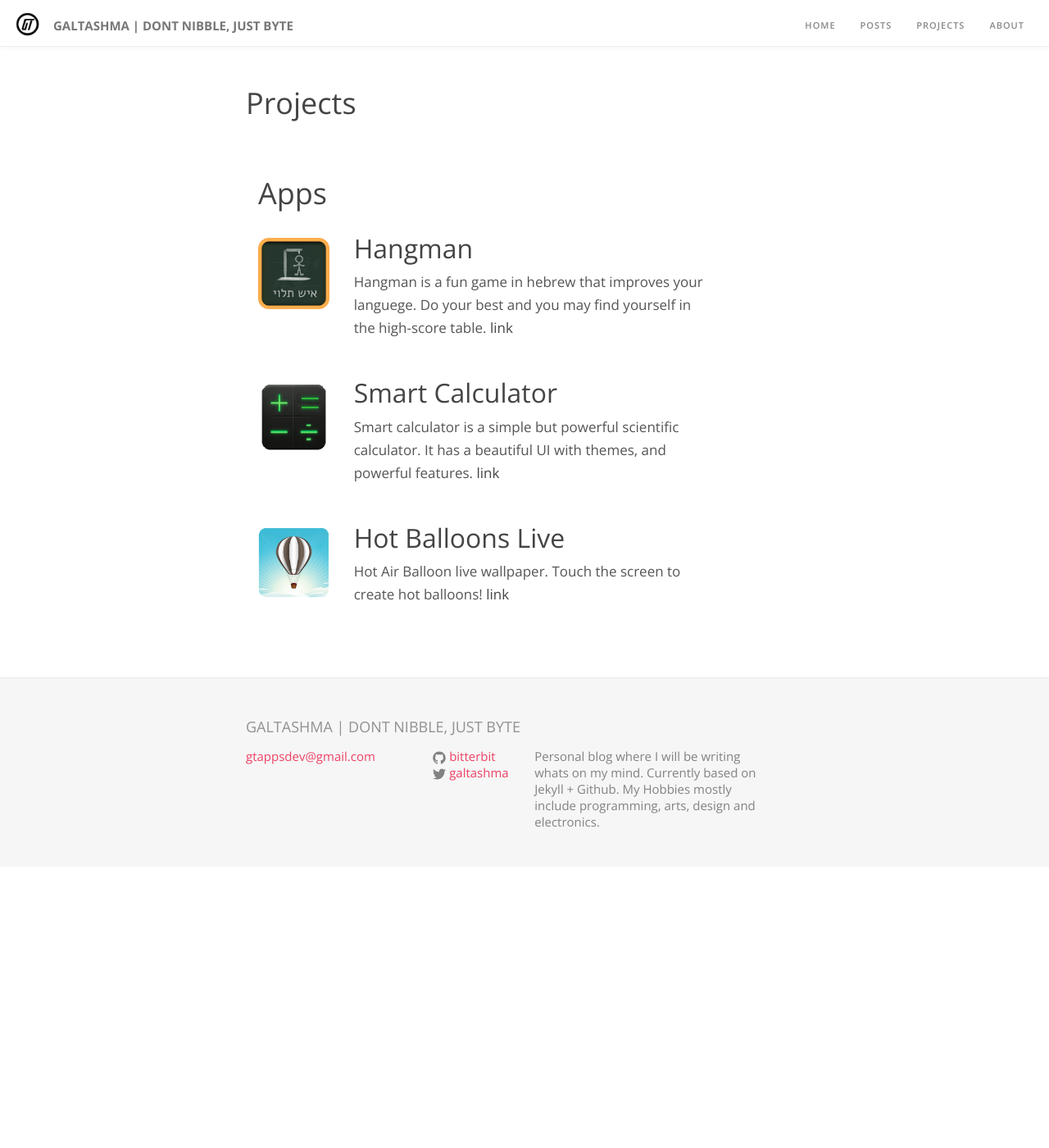
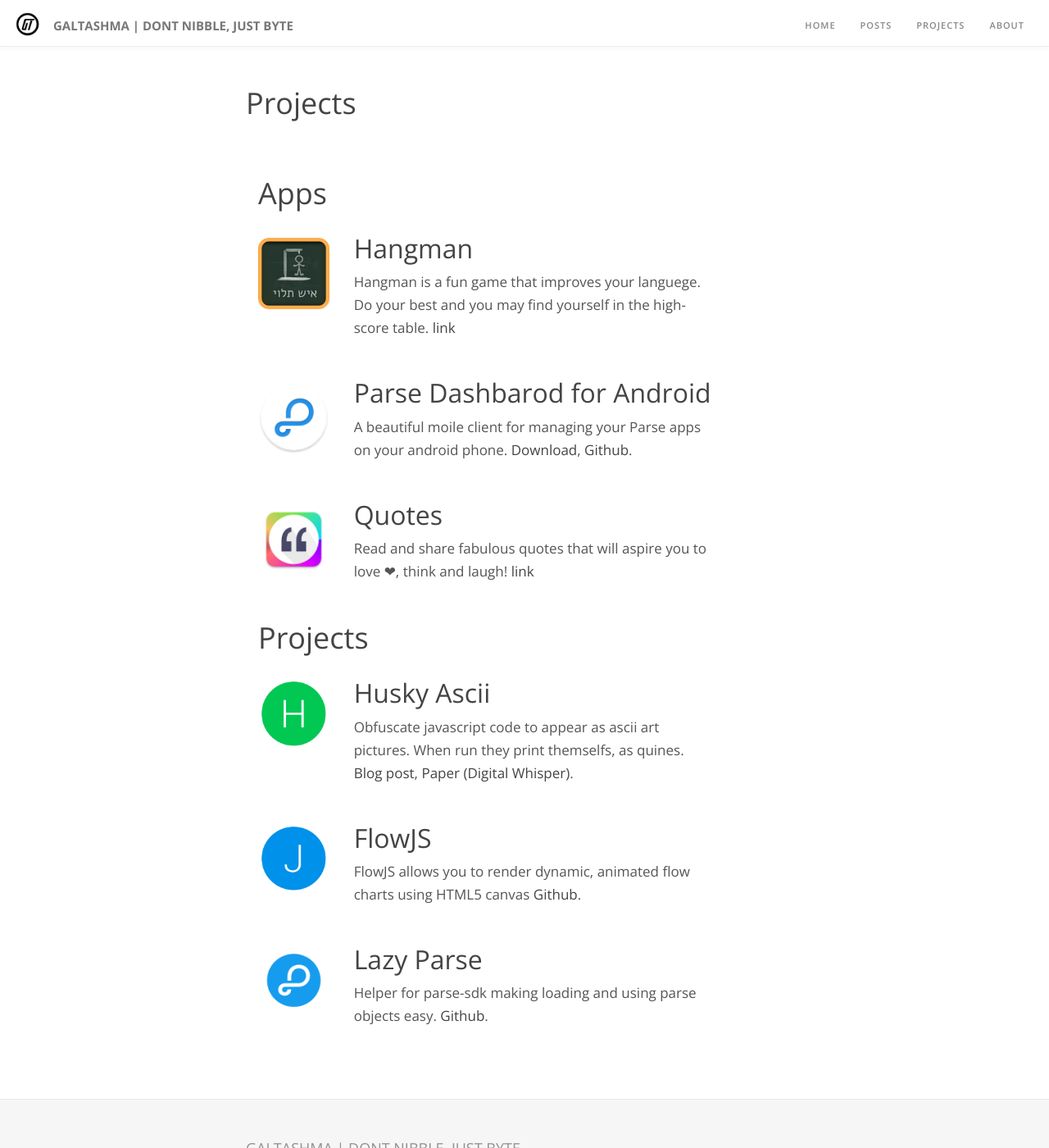
Before and after one commit to bitterbit/bitterbit.github.io, a Jekyll site: the page built from projects.md, in a window 1280 px wide and 1400 px high. Shown: the whole window at 82% size. Built offline with Jekyll 4.4.1, drawn with Linux system fonts in a browser that asks for light colours; comment, search, counter and statistics services are not loaded.

Commit message:
Updated projects page

```diff
--- a/projects.md
+++ b/projects.md
@@ -6,57 +6,91 @@ weight: 20
 ---
 
 <main class="container">
-                <style>
-                    .app-icon {
-                        margin-top: 25px;
-                    }
-                </style>
-		<header>
-			<h1>Apps</h1>
-		</header>
+	<style>
+	    .app-icon {
+		margin-top: 25px;
+	    }
+	</style>
 
-		<div class="row">
-			<div class="col-md-2">
-				<img class="app-icon" src="/assets/img/hangman-icon.png">
-			</div>
 
-			<div class="col-md-8">
-				<h2>Hangman</h2>
-				<p>
-					Hangman is a fun game in hebrew that improves your languege.
-					Do your best and you may find yourself in the high-score table.
-					<a href="https://play.google.com/store/apps/details?id=com.gtr.hangman">link</a>
-				</p>
-			</div>
+<h1>Apps</h1>
+
+<div class="row">
+	<div class="col-md-2">
+		<img class="app-icon" src="/assets/img/hangman-icon.png">
+	</div>
+	<div class="col-md-8">
+		<h2><a href="https://play.google.com/store/apps/details?id=com.gtr.hangman.world">Hangman</a></h2>
+		<p>
+			Hangman is a fun game that improves your languege.
+			Do your best and you may find yourself in the high-score table.
+			<a href="https://play.google.com/store/apps/details?id=com.gtr.hangman.world">link</a>
+		</p>
+	</div>
+</div>
+
+<div class="row">
+	<div class="col-md-2">
+		<img class="app-icon" src="/assets/img/parse_android_dashboard.png">
+	</div>
+	<div class="col-md-8">
+		<h2><a href="https://play.google.com/store/apps/details?id=com.galtashma.parsedashboard">Parse Dashbarod for Android</a></h2>
+		<p>
+			A beautiful moile client for managing your Parse apps on your android phone.
+			<a href="https://play.google.com/store/apps/details?id=com.galtashma.parsedashboard">Download</a>, <a href="https://github.com/bitterbit/Parse-Dashboard-Android">Github</a>.
+		</p>
+	</div>
+</div>
+
+
+<div class="row">
+	<div class="col-md-2">
+		<img class="app-icon" src="/assets/img/quotes-icon.png">
+	</div>
+	<div class="col-md-8">
+		<h2><a href="https://play.google.com/store/apps/details?id=com.gtr.quotes">Quotes</a></h2>
+		<p>
+			Read and share fabulous quotes that will aspire you to love ❤, think and laugh!
+			<a href="https://play.google.com/store/apps/details?id=com.gtr.quotes">link</a>
+		</p>
+	</div>
+</div>
+
+<h1>Projects</h1>
+	<div class="row">
+		<div class="col-md-2">
+			<img src="/assets/img/H.png" style="padding-top: 20px;"/>
 		</div>
-
-		<div class="row">
-
-			<div class="col-md-2">
-				<img class="app-icon" src="/assets/img/smartcalc-icon.jpg">
-			</div>
-			<div class="col-md-8">
-				<h2>Smart Calculator</h2>
-				<p>
-					Smart calculator is a simple but powerful scientific calculator.
-					It has a beautiful UI with themes, and powerful features.
-					<a href="https://play.google.com/store/apps/details?id=com.gtr.calc">link</a>
-				</p>
-			</div>
+		<div class="col-md-8">
+			<h2>Husky Ascii</h2>
+			<p>
+				Obfuscate javascript code to appear as ascii art pictures. When run they print themselfs, as quines. <a href="http://www.galtashma.com/art/2014/10/12/the-husky-code.html">Blog post</a>, <a href="https://www.digitalwhisper.co.il/files/Zines/0x3B/DW59-2-TheHusky.pdf">Paper (Digital Whisper)</a>.
+			</p>
 		</div>
-
-		<div class="row">
-			<div class="col-md-2">
-				<img class="app-icon" src="/assets/img/hotballons-icon.jpg">
-			</div>
-			<div class="col-md-8">
-				<h2>Hot Balloons Live</h2>
-				<p>
-					Hot Air Balloon live wallpaper.
-					Touch the screen to create hot balloons!
-					<a href="https://play.google.com/store/apps/details?id=com.gtr.ballons">link</a>
-				</p>
-			</div>
+	</div>
+	<div class="row">
+		<div class="col-md-2">
+			<img src="/assets/img/J.png" style="padding-top: 20px;"/>
 		</div>
+		<div class="col-md-8">
+			<h2><a href="https://github.com/bitterbit/flowjs">FlowJS</a></h2>
+			<p>
+				FlowJS allows you to render dynamic, animated flow charts using HTML5 canvas
+				<a href="https://github.com/bitterbit/flowjs">Github</a>.
+			</p>
+		</div>
+	</div>
+	<div class="row">
+		<div class="col-md-2">
+			<img src="/assets/img/parse.png" style="padding-top: 20px;"/>
+		</div>
+		<div class="col-md-8">
+			<h2><a href="https://github.com/bitterbit/LazyParse">Lazy Parse</a></h2>
+			<p>
+				Helper for parse-sdk making loading and using parse objects easy.
+				<a href="https://github.com/bitterbit/LazyParse">Github</a>.
+			</p>
+		</div>
+	</div>
 
 </main>
```
